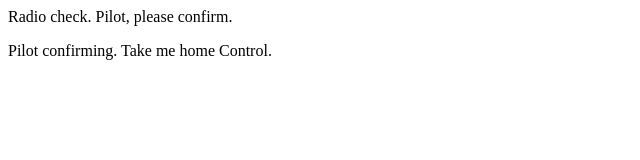
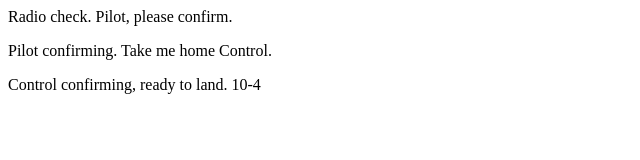
Before and after one commit to Kelseyniederer/communication-log, a plain HTML site: page index.html in a window 1280 px wide. Shown: the whole page, without its empty margins (0-640 px from the left). Drawn offline with Linux system fonts and the light colour scheme.

Commit message:
Added third line to log.

```diff
--- a/index.html
+++ b/index.html
@@ -2,5 +2,6 @@
 <body>
    <p>Radio check. Pilot, please confirm.</p>
    <p>Pilot confirming. Take me home Control.</p>
+   <p>Control confirming, ready to land. 10-4</p>
 </body>
 </html>
```
